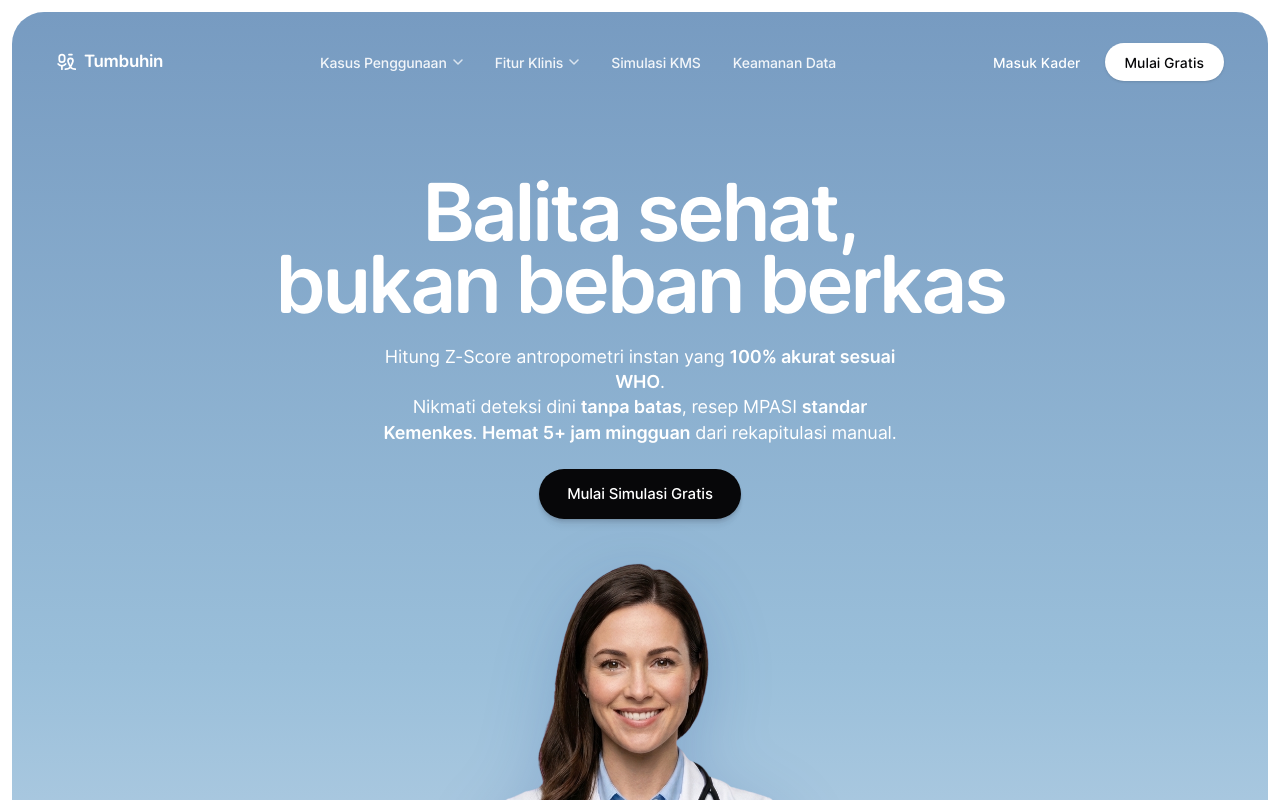
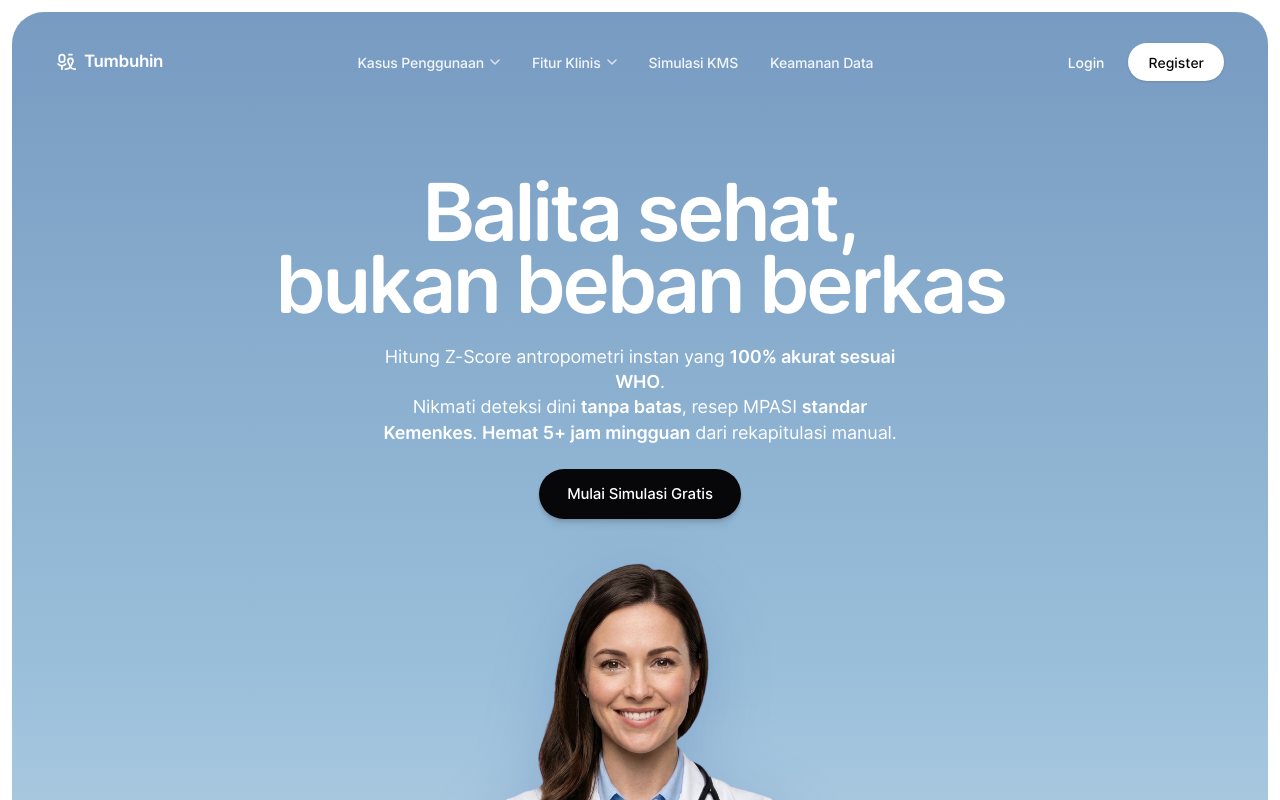
Before and after one commit to Muhfaizr21/tumbuhin, a React (Vite) app in the folder frontend/: page / in a window 1280 px wide. Shown: the top 800 px of the page. Built offline with nearby package versions, Linux system fonts and the light colour scheme.

Commit message:
style(navbar): update button labels to Login and Register

```diff
--- a/frontend/src/components/layout/Navbar.jsx
+++ b/frontend/src/components/layout/Navbar.jsx
@@ -88,14 +88,14 @@ export default function Navbar({ onOpenSimulation, onOpenAuth }) {
           ))}
         </nav>
 
-        {/* Right: Plain Text Login + White Capsule Sign-up Button */}
+        {/* Right: Plain Text Login + White Capsule Register Button */}
         <div className="flex items-center gap-4 sm:gap-6">
           <a
             href="#/login"
             onClick={handleLoginClick}
             className="text-white hover:text-white/80 font-runde font-medium text-[14px] min-h-[40px] hidden sm:inline-flex items-center transition-colors cursor-pointer"
           >
-            Masuk Kader
+            Login
           </a>
 
           <button
@@ -103,7 +103,7 @@ export default function Navbar({ onOpenSimulation, onOpenAuth }) {
             onClick={handleRegisterClick}
             className="bg-white text-[#070709] min-h-[38px] px-5 py-2 rounded-full font-runde font-medium text-[14px] inline-flex items-center shadow-sm hover:bg-white/95 hover:scale-[1.02] active:scale-[0.98] transition-all cursor-pointer"
           >
-            Mulai Gratis
+            Register
           </button>
 
           <button
@@ -148,7 +148,7 @@ export default function Navbar({ onOpenSimulation, onOpenAuth }) {
                 }}
                 className="min-h-[42px] flex items-center justify-center rounded-full text-[14px] font-runde font-medium border border-white/30 text-white"
               >
-                Masuk Kader
+                Login
               </a>
               <button
                 type="button"
@@ -158,7 +158,7 @@ export default function Navbar({ onOpenSimulation, onOpenAuth }) {
                 }}
                 className="min-h-[42px] flex items-center justify-center rounded-full text-[14px] font-runde font-medium bg-white text-[#070709]"
               >
-                Daftar Akun Baru
+                Register
               </button>
             </div>
           </nav>
@@ -219,7 +219,7 @@ export default function Navbar({ onOpenSimulation, onOpenAuth }) {
               onClick={handleLoginClick}
               className="text-[#070709] hover:text-[#60606c] font-runde font-medium text-[14px] min-h-[40px] hidden sm:inline-flex items-center transition-colors cursor-pointer"
             >
-              Masuk Kader
+              Login
             </a>
 
             <button
@@ -227,7 +227,7 @@ export default function Navbar({ onOpenSimulation, onOpenAuth }) {
               onClick={handleRegisterClick}
               className="letters-pill-btn min-h-[40px] px-5 py-2 text-[14px] inline-flex items-center shadow-md hover:scale-[1.02] active:scale-[0.98] transition-all cursor-pointer"
             >
-              Mulai Gratis
+              Register
             </button>
           </div>
         </div>
```
